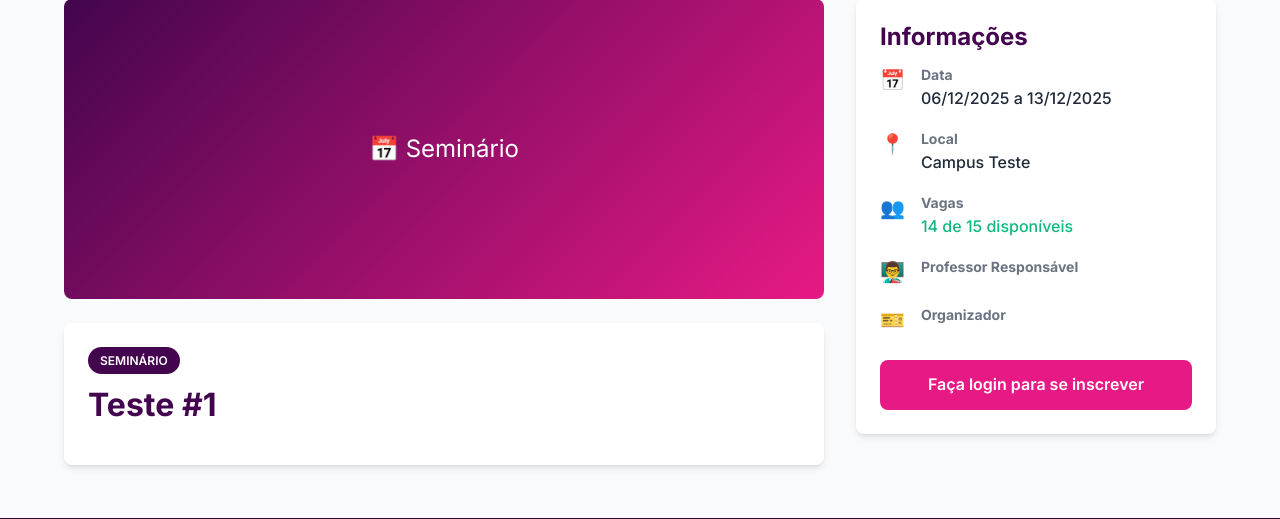
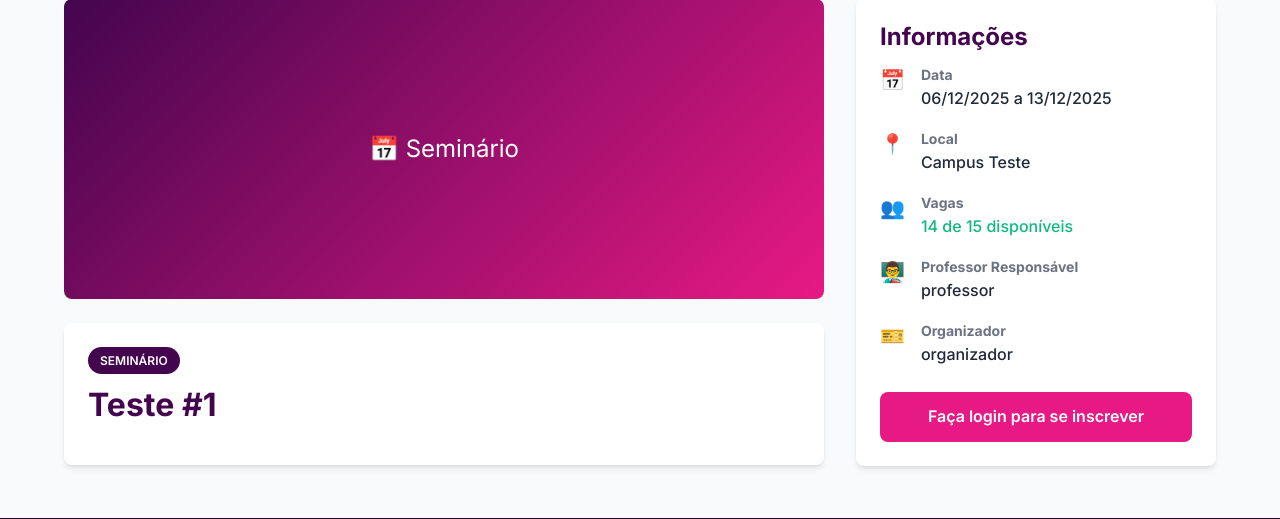
Before and after one commit to LMalaguti/Projeto_01_Web, a Django app: page /eventos/2/ in a window 1280 px wide. Shown: the part 156-675 px from the top of the page. Run offline with Django 5.2, Linux system fonts and the light colour scheme; data comes from the database, SQL or seed files in the repository.

Commit message:
fix: event detail page time display and professor name fallback

```diff
--- a/templates/eventos/event_detail.html
+++ b/templates/eventos/event_detail.html
@@ -53,8 +53,7 @@
                         <span class="info-icon">🕐</span>
                         <div>
                             <strong>Horário</strong>
-                            <p>{{ event.start_time|time:"H:i" }}{% if event.end_time %} às {{ event.end_time|time:"H:i"
-                                }}{% endif %}</p>
+                            <p>{{ event.start_time|time:"H:i" }}{% if event.end_time %} às {{ event.end_time|time:"H:i" }}{% endif %}</p>
                         </div>
                     </div>
                     {% endif %}
@@ -78,14 +77,14 @@
                         <span class="info-icon">👨‍🏫</span>
                         <div>
                             <strong>Professor Responsável</strong>
-                            <p>{{ event.professor_in_charge.first_name }} {{ event.professor_in_charge.last_name }}</p>
+                            <p>{% if event.professor_in_charge.get_full_name %}{{ event.professor_in_charge.get_full_name }}{% else %}{{ event.professor_in_charge.username }}{% endif %}</p>
                         </div>
                     </div>
                     <div class="info-item">
                         <span class="info-icon">🎫</span>
                         <div>
                             <strong>Organizador</strong>
-                            <p>{{ event.organizer.first_name }} {{ event.organizer.last_name }}</p>
+                            <p>{% if event.organizer.get_full_name %}{{ event.organizer.get_full_name }}{% else %}{{ event.organizer.username }}{% endif %}</p>
                         </div>
                     </div>
                 </div>
```
